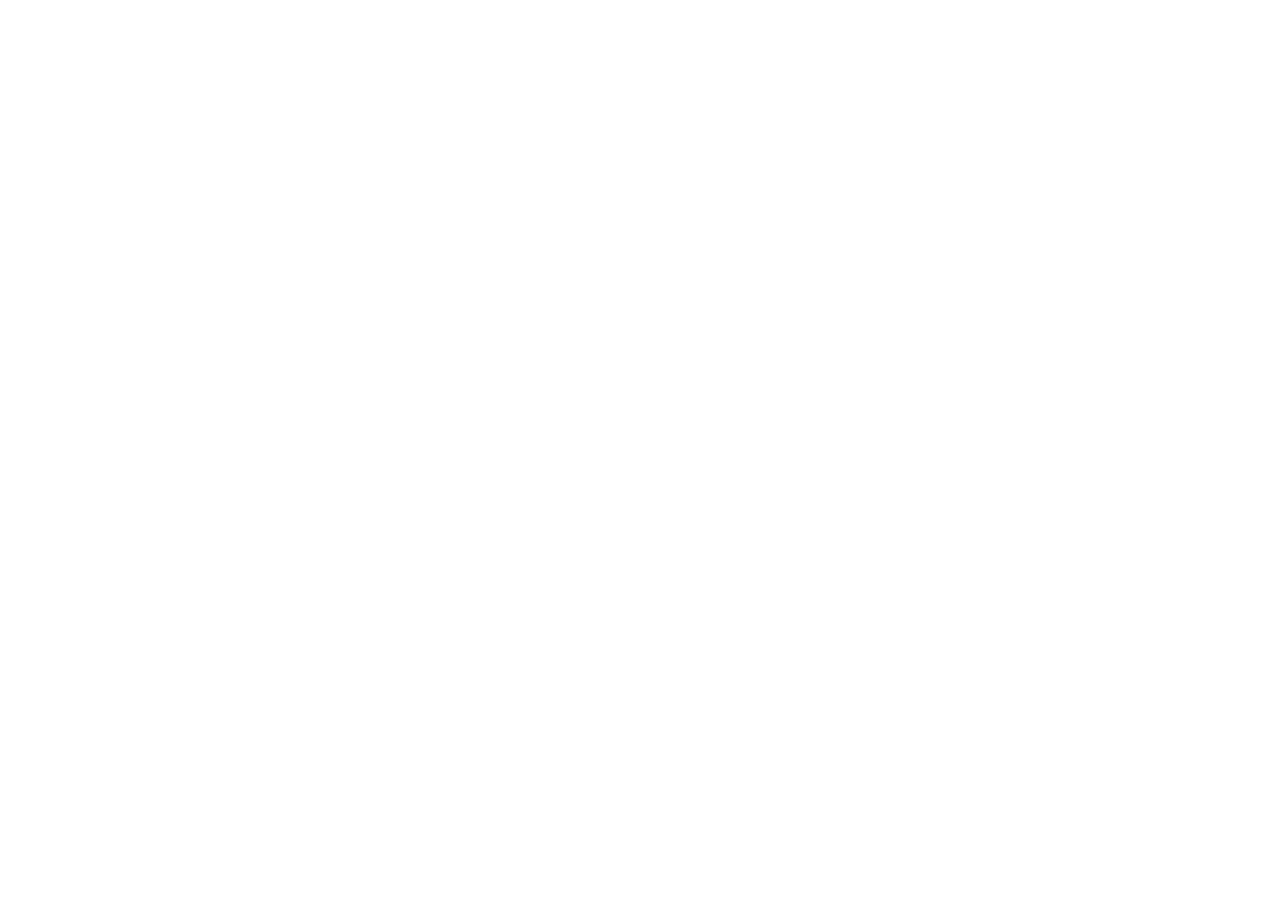
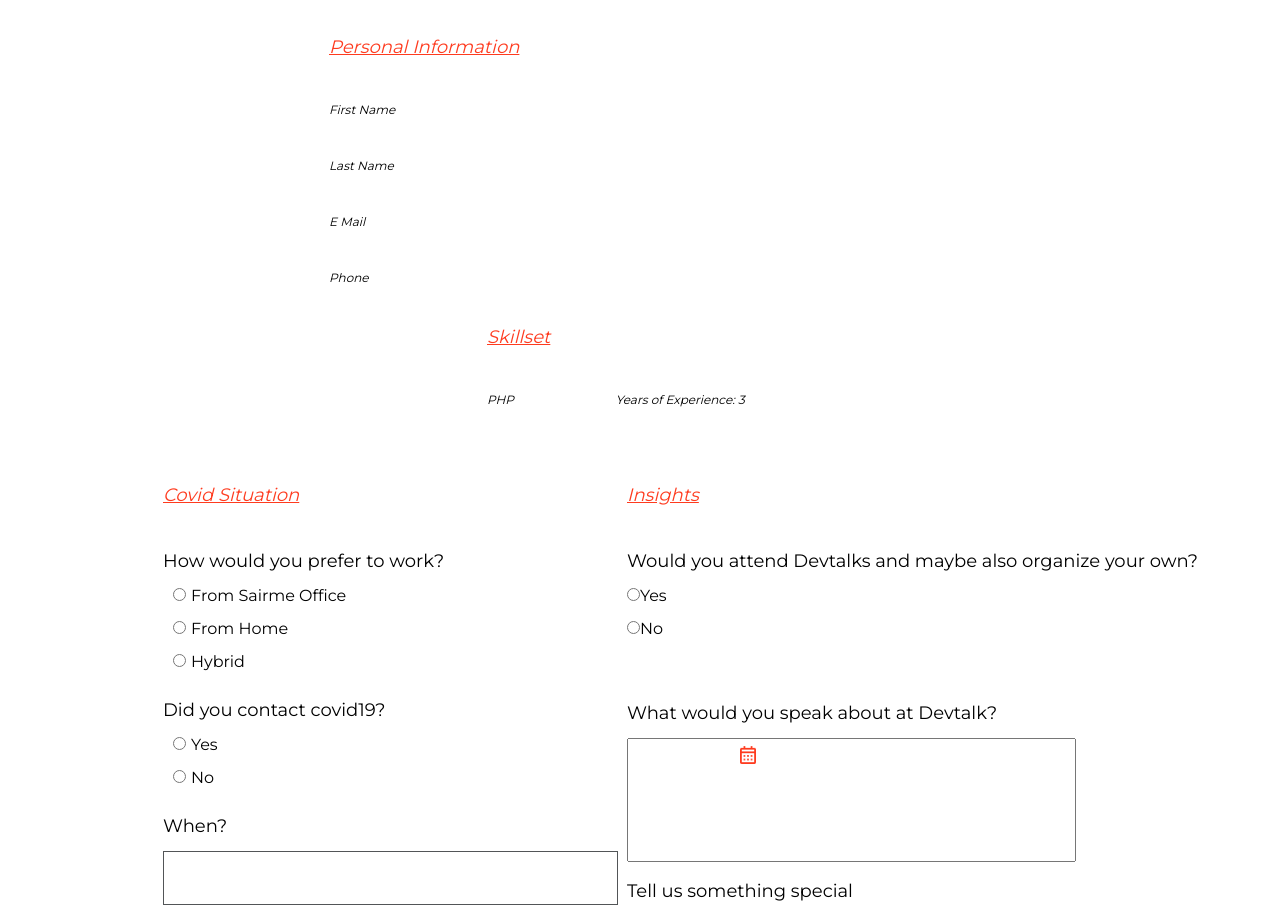
Before and after one commit to natia-malazonia/Redberry, a React (Create React App) app: page /submitted-applications-page in a window 1280 px wide. Before the commit this address had no page. Shown: the top 914 px of the page. Before the commit the page ends 800 px from the top, so only its background shows below. Built offline with nearby package versions, Linux system fonts and the light colour scheme; a web font is replaced by a local one.

Commit message:
Submitt application page added and styled

```diff
--- a/src/App.js
+++ b/src/App.js
@@ -7,6 +7,7 @@ import CovidPage from './components/covidPage/CovidPage'
 import RedberryInsight from './components/redberryInsight/RedberryInsight'
 import Submit from './components/submitPage/Submit'
 import ThanksGiving from './components/thanksGivingPage/ThanksGiving'
+import SubmittedApplication from './components/submittedApplications/SubmittedApplication'
 
 function App() {
   return (
@@ -19,6 +20,10 @@ function App() {
         <Route path="/redberry-insight" element={<RedberryInsight />}></Route>
         <Route path="/submit-page" element={<Submit />}></Route>
         <Route path="/thanks-giving-page" element={<ThanksGiving />}></Route>
+        <Route
+          path="/submitted-applications-page"
+          element={<SubmittedApplication />}
+        ></Route>
       </Routes>
     </div>
   )
--- a/src/components/questionnaire/Questionnaire.js
+++ b/src/components/questionnaire/Questionnaire.js
@@ -9,8 +9,12 @@ function Questionnaire() {
 
   const questionChangeHandler = () => {
     context.resetDataHandler()
-    context.initTokenHandler();
+    context.initTokenHandler()
     navigate('/PersonalInformation')
+  }
+
+  const submittedUserChangeHandler = () => {
+    navigate('/submitted-applications-page')
   }
 
   return (
@@ -19,7 +23,12 @@ function Questionnaire() {
       <button className={styles.btn} onClick={questionChangeHandler}>
         Start Questionnaire
       </button>
-      <button className={styles.submitedUserBtn}>Submitted Applications</button>
+      <button
+        onClick={submittedUserChangeHandler}
+        className={styles.submitedUserBtn}
+      >
+        Submitted Applications
+      </button>
       <div className={styles.rocketman}></div>
     </div>
   )
--- a/src/components/redberryInsight/RedberryInsight.module.css
+++ b/src/components/redberryInsight/RedberryInsight.module.css
@@ -31,6 +31,7 @@
   padding-left: 23px;
   padding-top: 24px;
   margin-top: 11px;
+  resize: none;
 }
 
 .smthSpecial > div > textarea {
--- /dev/null
+++ b/src/components/submittedApplications/SubmittedApplication.js
@@ -0,0 +1,181 @@
+import styles from './SubmittedApplication.module.css'
+import DatePicker from 'react-datepicker'
+
+function SubmittedApplication() {
+
+  return (
+    <div className={styles.submittedApplicationContainer}>
+      <div className={styles.topRow}>
+        <div className={styles.personalInfo}>
+          <h4>Personal Information</h4>
+          <div>
+            <div>First Name</div>
+            <div></div>
+          </div>
+
+          <div>
+            <div>Last Name</div>
+            <div></div>
+          </div>
+
+          <div>
+            <div>E Mail</div>
+            <div></div>
+          </div>
+
+          <div>
+            <div>Phone</div>
+            <div></div>
+          </div>
+        </div>
+
+        <div className={styles.skillset}>
+          <h4>Skillset</h4>
+          <div>
+            <div>PHP</div>
+            <div>Years of Experience: 3</div>
+          </div>
+        </div>
+      </div>
+
+      <div className={styles.downRow}>
+        <div className={styles.covidPage}>
+          <h4>Covid Situation</h4>
+          <div className={styles.covidDetails}>
+            <div>
+              <p>How would you prefer to work?</p>
+              <div>
+                <input type="radio" id="office" name="workPreference" />
+                <label htmlFor="office">From Sairme Office</label>
+              </div>
+
+              <div>
+                <input type="radio" id="home" name="workPreference" />
+                <label htmlFor="home">From Home</label>
+              </div>
+
+              <div>
+                <input type="radio" id="hybrid" name="workPreference" />
+                <label htmlFor="hybrid">Hybrid</label>
+              </div>
+            </div>
+          </div>
+
+          <div className={styles.covidContact}>
+            <div>
+              <p>Did you contact covid19? </p>
+
+              <div>
+                <input
+                  className={styles.radioInputBtn}
+                  type="radio"
+                  id="covContact"
+                  name="covContact"
+                />
+                <label htmlFor="covContact">Yes</label>
+              </div>
+
+              <div>
+                <input
+                  className={styles.radioInputBtn}
+                  type="radio"
+                  id="covContactNo"
+                  name="covContact"
+                  value={'false'}
+                />
+                <label htmlFor="covContactNo">No</label>
+              </div>
+            </div>
+          </div>
+
+          <div className={styles.contactDate}>
+            <p>When?</p>
+            <DatePicker className={styles.datePickerInput} />
+            <img
+              src={require('../../assets/images/calendar.png')}
+              alt="calendar"
+              className={styles.calendarLogo_1}
+            />
+          </div>
+
+          <div className={styles.vaccine}>
+            <p>Have you been vaccinated? </p>
+            <div>
+              <input
+                className={styles.radioInputBtn}
+                type="radio"
+                id="covidVaccine"
+                name="covidVaccine"
+                value={'true'}
+              />
+              <label htmlFor="covidVaccine">Yes</label>
+            </div>
+
+            <div>
+              <input
+                className={styles.radioInputBtn}
+                type="radio"
+                id="covidVaccineNo"
+                name="covidVaccine"
+                value={'false'}
+              />
+              <label htmlFor="covidVaccineNo">No</label>
+            </div>
+          </div>
+
+          <div className={styles.vaccineDate}>
+            <p>When did you get your last covid vaccine?</p>
+            <DatePicker className={styles.datePickerInput} />
+            <img
+              src={require('../../assets/images/calendar.png')}
+              alt="calendar"
+              className={styles.calendarLogo_2}
+            />
+          </div>
+        </div>
+
+        <div className={styles.insight}>
+          <h4>Insights</h4>
+          <div className={styles.devTalk}>
+            <p>Would you attend Devtalks and maybe also organize your own?</p>
+            <div>
+              <input
+                className={styles.inpurRadioBtn}
+                type="radio"
+                id="devTalkYes"
+                name="devTalk"
+              />
+              <label htmlFor="devTalkYes">Yes</label>
+            </div>
+
+            <div>
+              <input
+                className={styles.inpurRadioBtn}
+                type="radio"
+                id="devTalkNo"
+                name="devTalk"
+              />
+              <label htmlFor="devTalkNo">No</label>
+            </div>
+          </div>
+
+          <div className={styles.talkAbout}>
+            <p>What would you speak about at Devtalk?</p>
+            <div>
+              <textarea></textarea>
+            </div>
+          </div>
+
+          <div className={styles.smthSpecial}>
+            <p>Tell us something special</p>
+            <div>
+              <textarea></textarea>
+            </div>
+          </div>
+        </div>
+      </div>
+    </div>
+  )
+}
+
+export default SubmittedApplication
--- /dev/null
+++ b/src/components/submittedApplications/SubmittedApplication.module.css
@@ -0,0 +1,158 @@
+.submittedApplicationContainer {
+  display: flex;
+  flex-flow: column wrap;
+}
+
+.topRow,
+.downRow {
+  display: flex;
+  flex-flow: row wrap;
+  margin-top: 36px;
+}
+
+.downRow {
+  margin-left: 81px;
+  justify-content: space-around;
+}
+
+.personalInfo {
+  margin-left: 329px;
+}
+
+.skillset {
+  margin-left: 487px;
+}
+
+.personalInfo,
+.skillset {
+  display: flex;
+  flex-flow: column wrap;
+  align-items: flex-start;
+  font-family: 'Montserrat', sans-serif;
+  font-style: italic;
+}
+
+.personalInfo > h4,
+.skillset > h4,
+.covidPage > h4,
+.insight > h4 {
+  font-size: 18px;
+  color: #fe3b1f;
+  text-decoration: underline;
+  margin-bottom: 44px;
+  font-weight: 400;
+  font-style: italic;
+}
+
+.personalInfo > div,
+.skillset > div {
+  font-size: 12px;
+  color: #000000;
+  margin-bottom: 14px;
+  width: 300px;
+  height: 42px;
+  display: flex;
+  flex-flow: row wrap;
+}
+
+.personalInfo > div > div:nth-child(1),
+.skillset > div > div:nth-child(1) {
+  margin-right: 26.83px;
+  width: 102px;
+  height: 42px;
+  font-weight: 400;
+}
+
+.personalInfo > div > div:nth-child(2),
+.skillset > div > div:nth-child(2) {
+  height: 24px;
+  width: 139.71px;
+}
+
+.covidDetails > div,
+.covidContact > div,
+.contactDate,
+.vaccine,
+.vaccineDate {
+  color: #000000;
+  width: 300px;
+  display: flex;
+  flex-flow: column wrap;
+}
+
+.downRow > div {
+  margin-bottom: 14px;
+}
+
+.covidPage > div,
+.covidDetails > div > p,
+.covidDetails > div > div,
+.covidContact > div > p,
+.covidContact > div > div,
+.contactDate > p,
+.vaccine > p,
+.vaccine > div,
+.vaccineDate > p,
+.insight > div > p,
+.insight > div > div {
+  margin-bottom: 14px;
+}
+
+.covidDetails > div > p,
+.covidContact > div > p,
+.contactDate > p,
+.vaccine > p,
+.vaccineDate > p,
+.insight > div > p {
+  font-size: 18px;
+  font-weight: 400;
+}
+
+.talkAbout {
+  margin-top: 64px;
+}
+
+.datePickerInput {
+  width: 455px;
+  height: 54px;
+  background: #ffffff;
+  border: 1px solid #525557;
+  box-sizing: border-box;
+  padding-left: 57px;
+  margin-bottom: 5px;
+  font-family: 'Montserrat', sans-serif;
+  font-style: italic;
+  font-weight: 400;
+}
+
+.calendarLogo_1,
+.calendarLogo_2 {
+  width: 16px;
+  height: 18px;
+  position: absolute;
+  top: 746px;
+  left: 740px;
+}
+
+.calendarLogo_2 {
+  top: 994px;
+}
+
+.covidDetails > div > div,
+.covidContact > div > div,
+.vaccine > div {
+  margin-left: 10px;
+}
+
+.covidDetails > div > div > input,
+.covidContact > div > div > input,
+.vaccine > div > input {
+  margin-right: 5px;
+}
+
+.talkAbout > div > textarea,
+.smthSpecial > div > textarea {
+  width: 447px;
+  height: 122px;
+  resize: none;
+}
--- a/src/components/thanksGivingPage/ThanksGiving.js
+++ b/src/components/thanksGivingPage/ThanksGiving.js
@@ -1,13 +1,14 @@
 import { useNavigate } from 'react-router'
 import styles from './ThanksGiving.module.css'
+import { useContext } from 'react'
+import QuestionsContext from '../../store/questions-context'
 
 function ThanksGiving() {
   const navigate = useNavigate()
-
+  useContext(QuestionsContext)
   setTimeout(() => {
     navigate('/')
   }, 3000)
-
 
   return (
     <div className={styles.thanksGivingContainer}>
```
